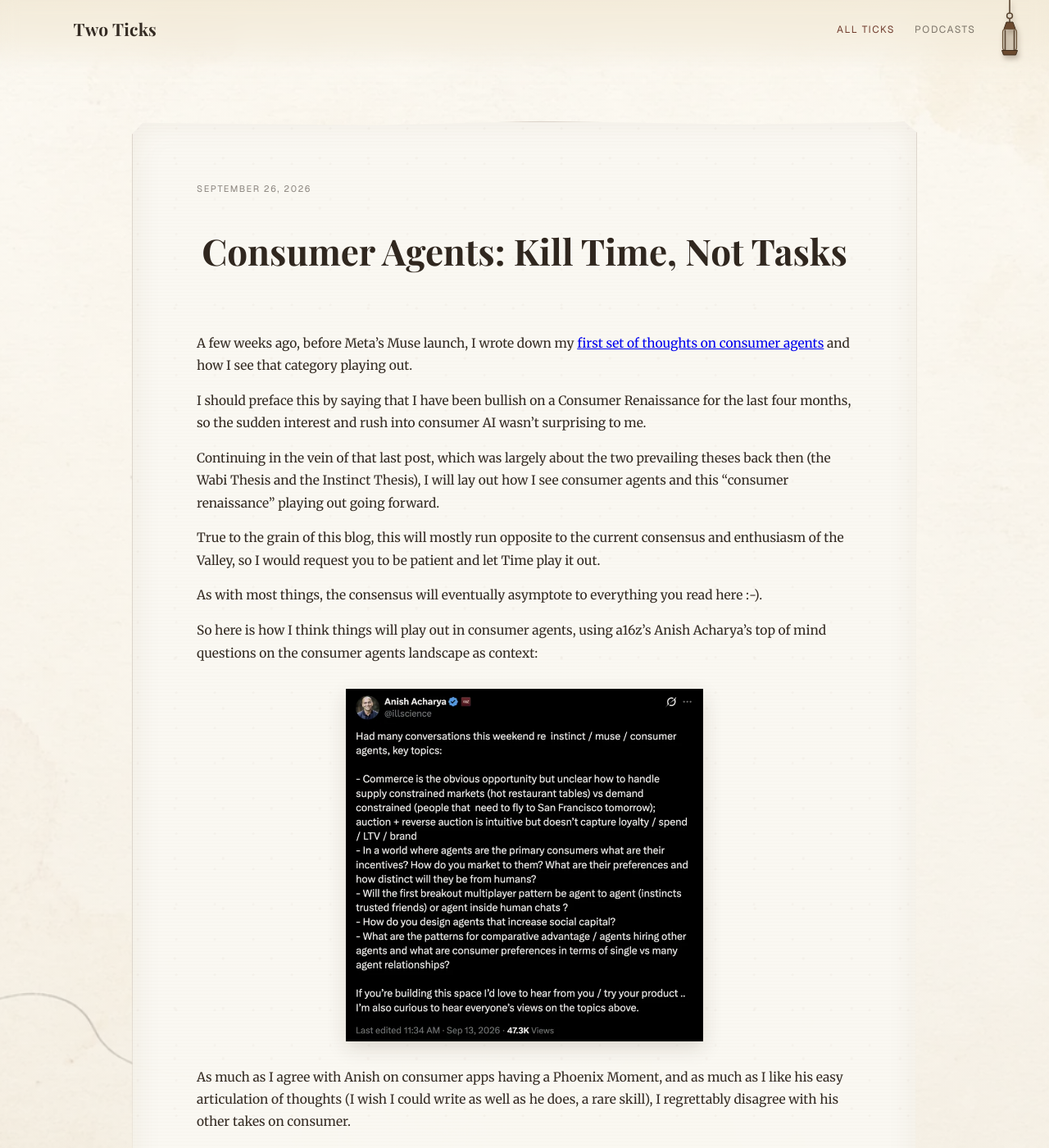
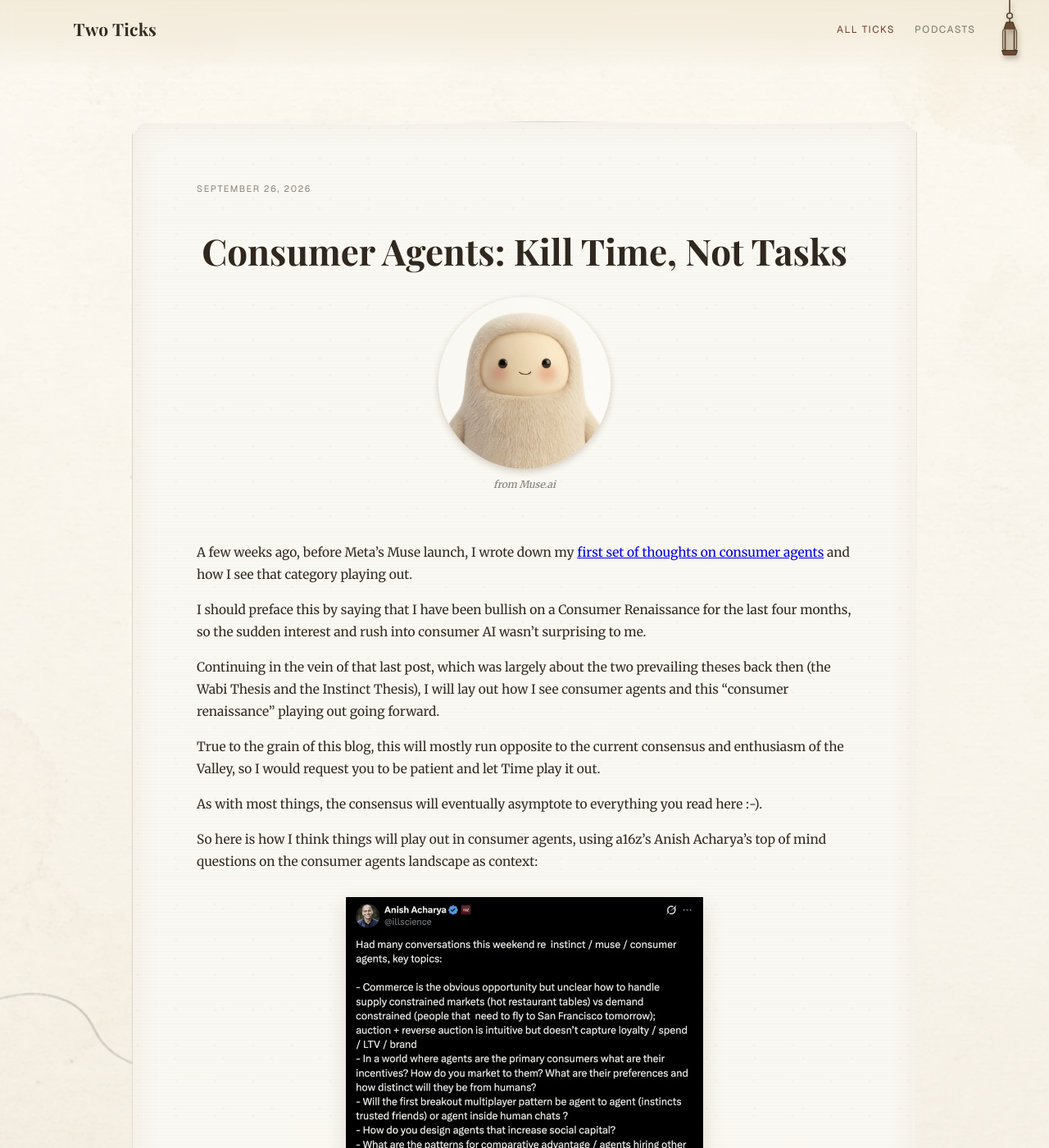
Before and after one commit to trmanish/trmanish.github.io, a Jekyll site: the page built from _posts/2026-09-26-consumer-agents-kill-time-not-tasks.md, in a window 1280 px wide and 1400 px high. Shown: the whole window at 82% size. Built offline with Jekyll 4.4.1, drawn with Linux system fonts in a browser that asks for light colours; grey boxes are pictures that could not be loaded.

Commit message:
Show the animated cover portrait on the post page too

```diff
--- a/_layouts/post.html
+++ b/_layouts/post.html
@@ -37,7 +37,21 @@
     <main class="site-main article-paper" style="max-width: 800px; margin: 40px auto; padding: 20px; text-align: left;">
         <p class="article-date">{{ page.date | date: "%B %d, %Y" }}</p>
         <div>
+            {% if page.cover_video %}
+            {% capture cover_avatar %}</h1>
+</div>
+<figure class="post-avatar" data-post-avatar>
+  <span class="post-avatar__frame">
+    <img class="post-avatar__image" src="{{ page.image | relative_url }}" alt="">
+    <video class="post-avatar__video" src="{{ page.cover_video | relative_url }}" muted loop playsinline preload="auto" disablepictureinpicture aria-hidden="true" tabindex="-1"></video>
+  </span>
+  {% if page.image_credit %}<figcaption class="post-avatar__credit">{{ page.image_credit }}</figcaption>{% endif %}
+</figure>{% endcapture %}
+            {{ content | replace_first: "</h1>
+</div>", cover_avatar }}
+            {% else %}
             {{ content }}
+            {% endif %}
         </div>
 
         <div style="text-align: center; margin-top: 40px;">
--- a/assets/css/style.css
+++ b/assets/css/style.css
@@ -651,6 +651,49 @@
     }
 }
 
+/* A post's cover portrait: round, centred under the title, and alive on
+   hover, with a small credit beneath it. */
+.site-page--post .post-avatar {
+    margin: 18px auto 4px;
+    text-align: center;
+}
+.site-page--post .post-avatar__frame {
+    position: relative;
+    display: block;
+    width: clamp(140px, 30vw, 210px);
+    aspect-ratio: 1;
+    margin: 0 auto;
+    border-radius: 50%;
+    overflow: hidden;
+    box-shadow: 0 3px 9px rgba(65, 40, 20, .22);
+}
+.site-page--post .article-paper .post-avatar__image,
+.site-page--post .article-paper .post-avatar__video {
+    position: absolute;
+    inset: 0;
+    width: 100%;
+    height: 100%;
+    max-width: none;
+    max-height: none;
+    margin: 0;
+    object-fit: cover;
+    border: 0;
+    border-radius: 0;
+    box-shadow: none;
+    filter: sepia(.04) saturate(.96);
+}
+.site-page--post .post-avatar__video {
+    opacity: 0;
+    transition: opacity .35s ease;
+}
+.site-page--post .post-avatar.is-playing .post-avatar__video { opacity: 1; }
+.site-page--post .post-avatar__credit {
+    margin-top: 8px;
+    font-size: 12px;
+    font-style: italic;
+    opacity: .6;
+}
+
 .site-page--post .article-paper div[style*="background-color: #fcfcfc"] {
     background: rgba(246, 242, 232, .72) !important;
     border-color: rgba(102, 67, 39, .14) !important;
```
Also changed, not shown: other parts of _layouts/post.html (+30 -0 lines).
